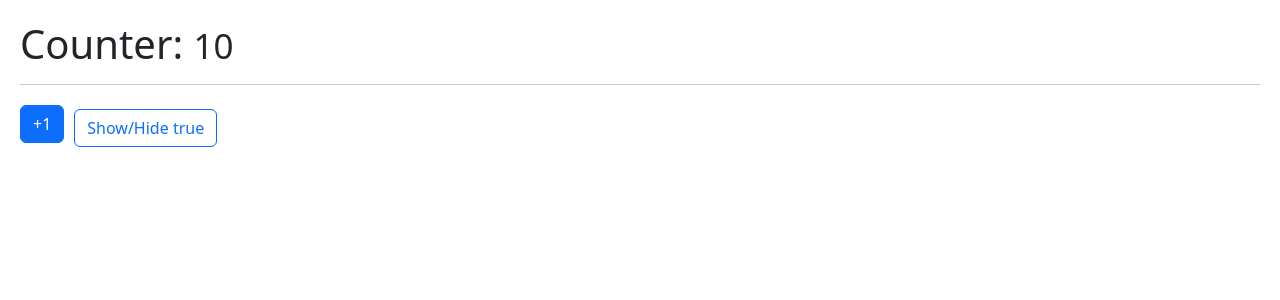
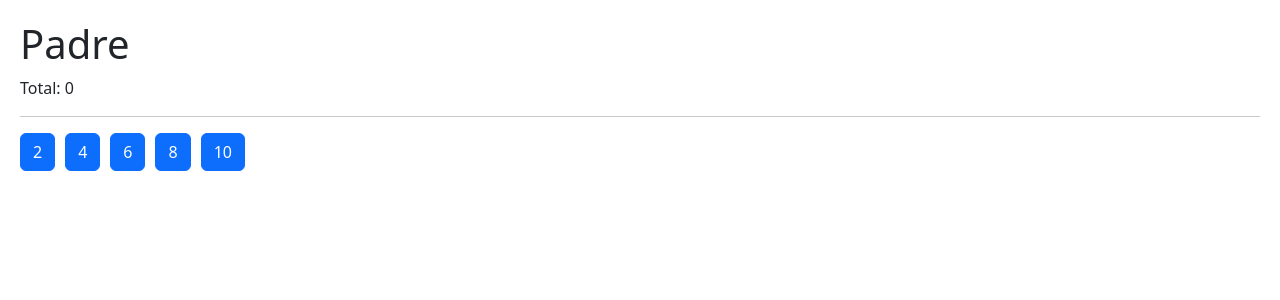
Before and after one commit to quintupil/react-cero-a-expert, a React (Vite) app in the folder 05-hook-app/: page / in a window 1280 px wide. Shown: the top 300 px of the page. Built offline with nearby package versions, Linux system fonts and the light colour scheme.

Commit message:
136. Tarea Memorize

```diff
--- /dev/null
+++ b/05-hook-app/src/06-memos/MemoHook.jsx
@@ -0,0 +1,39 @@
+import { useState, useMemo } from "react";
+import { useCounter } from "../hooks";
+
+const heavyStuff = (iterationNumber = 100) => {
+  for (let i = 0; i < iterationNumber; i++) {
+    console.log("Ahí vamos...");
+  }
+  return `${iterationNumber} iteraciones realizadas`;
+};
+
+
+export const MemoHook = () => {
+
+    const { counter, increment } = useCounter(4000);
+    const [show, setShow] = useState(true);
+
+    const memoizedValue = useMemo( () => heavyStuff(counter), [counter]);
+
+    return (
+      <>
+        <h1>
+          Counter: <small>{counter}</small>
+        </h1>
+        <hr />
+
+        <h4>{ memoizedValue }</h4>
+        <button onClick={() => increment()} className="btn btn-primary">
+          +1
+        </button>
+
+        <button
+          className="btn btn-outline-primary mt-2"
+          onClick={() => setShow(!show)}
+        >
+          Show/Hide {JSON.stringify(show)}
+        </button>
+      </>
+    );
+}
--- a/05-hook-app/src/06-memos/Memorize.jsx
+++ b/05-hook-app/src/06-memos/Memorize.jsx
@@ -5,6 +5,7 @@ import { Small } from "./Small";
 export const Memorize = () => {
 
     const { counter, increment } = useCounter(10);
+
     const [show, setShow] = useState(true);
 
     return (
--- a/05-hook-app/src/06-memos/Small.jsx
+++ b/05-hook-app/src/06-memos/Small.jsx
@@ -1,6 +1,7 @@
 import React from 'react';
 //import { memo } from 'react';
 
+//export const Small = memo(({ value }) => {
 export const Small = React.memo(({ value }) => {
     console.log("Me volví a dibujar :(");
     return (
--- a/05-hook-app/src/06-memos/index.js
+++ b/05-hook-app/src/06-memos/index.js
@@ -1,2 +1,4 @@
 export * from './Memorize';
 export * from './Small';
+export * from './MemoHook';
+export * from './CallbackHook';
--- /dev/null
+++ b/05-hook-app/src/07-tarea-memo/Hijo.jsx
@@ -0,0 +1,16 @@
+
+import React from 'react';
+
+export const Hijo = React.memo(({ numero, incrementar }) => {
+
+    console.log('  Me volví a generar :(  ');
+
+    return (
+        <button
+            className="btn btn-primary mr-3"
+            onClick={ () => incrementar( numero ) }
+        >
+            { numero }
+        </button>
+    )
+});
--- /dev/null
+++ b/05-hook-app/src/07-tarea-memo/Padre.jsx
@@ -0,0 +1,35 @@
+import { Hijo } from './Hijo'
+import { useCallback, useState } from 'react';
+
+export const Padre = () => {
+
+    const numeros = [2,4,6,8,10];
+    const [valor, setValor] = useState(0);
+
+    const incrementar = useCallback(
+        (num) => {
+            setValor( (oldValor) =>  oldValor + num )
+        },
+        []
+    );
+
+    return (
+        <div>
+            <h1>Padre</h1>
+            <p> Total: { valor } </p>
+
+            <hr />
+
+            {
+                numeros.map( n => (
+                    <Hijo
+                        key={ n }
+                        numero={ n }
+                        incrementar={ incrementar }
+                    />
+                ))
+            }
+            {/* <Hijo /> */}
+        </div>
+    )
+}
--- a/05-hook-app/src/main.jsx
+++ b/05-hook-app/src/main.jsx
@@ -10,10 +10,12 @@ import { createRoot } from "react-dom/client";
 //import { MultipleCustomHooks } from "./03-examples/MultipleCustomHooks";
 //import { FocusScreen } from "./04-useRef/FocusScreen";
 //import { Layout } from "./05-useLayoutEffect/Layout";
-import { Memorize } from "./06-memos/Memorize";
+//import { Memorize } from "./06-memos/Memorize";
+//import { MemoHook } from "./06-memos/MemoHook";
+//import { CallbackHook } from "./06-memos";
+import { Padre } from './07-tarea-memo/Padre';
 
 import "./index.css";
-
 
 
 createRoot(document.getElementById("root")).render(
@@ -45,7 +47,21 @@ createRoot(document.getElementById("root")).render(
 
     {
       /**Ejercicio 8: Memorize.jsx */
-      <Memorize/>
+      /**<Memorize/>*/
+    }
+
+    {
+      /**Ejercicio 9: MemoHook.jsx */
+      /**<MemoHook/>*/
+    }
+
+    {
+      /**Ejercicio 10: CallbackHook.jsx */
+      /**<CallbackHook/>*/
+    }
+    {
+      /**Ejercicio 11: Padre.jsx */
+      <Padre/>
     }
   </StrictMode>
 );
```
Also changed, not shown: 05-hook-app/src/06-memos/CallbackHook.jsx (added, +31 -0 lines), 05-hook-app/src/06-memos/ShowIncrement.jsx (added, +15 -0 lines).
